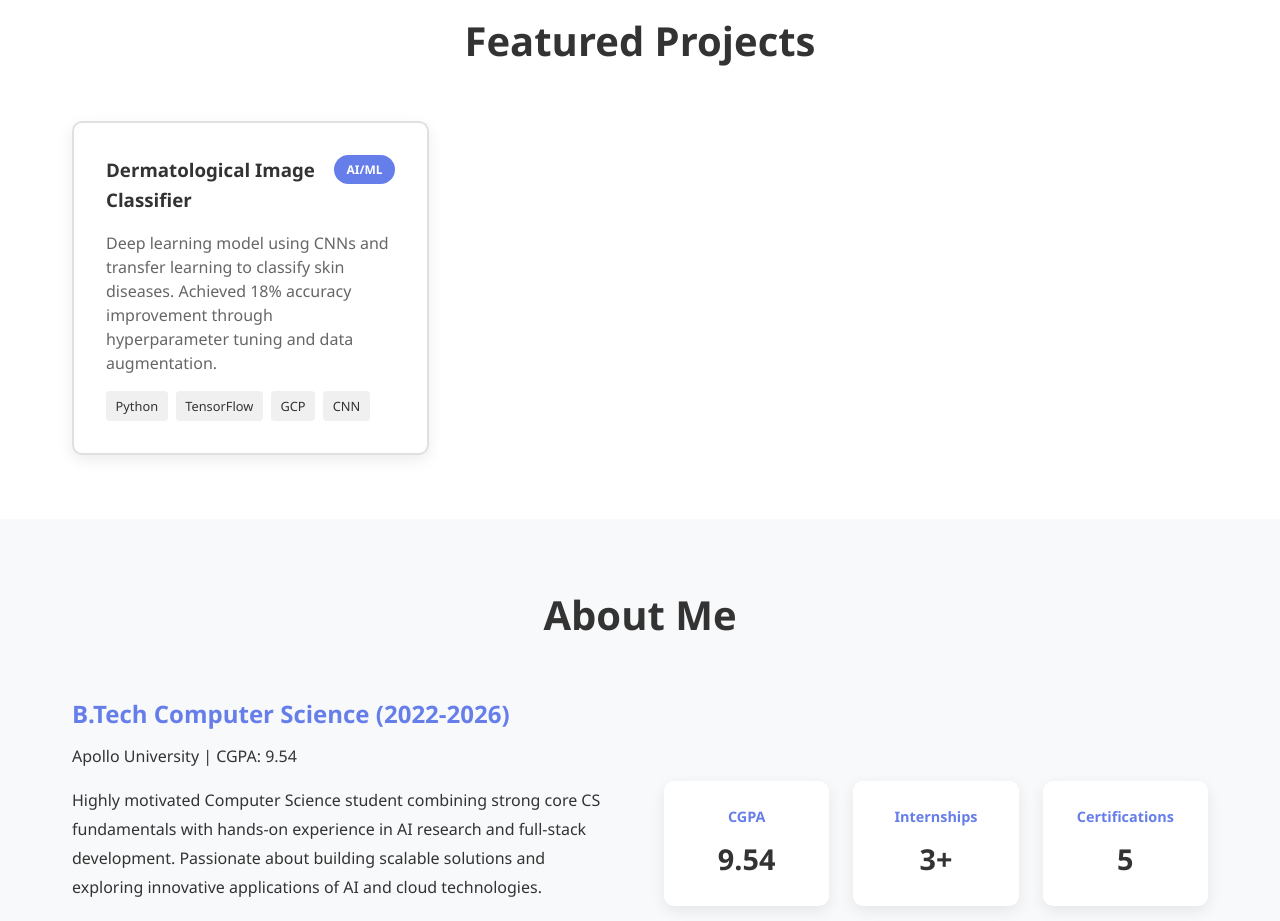
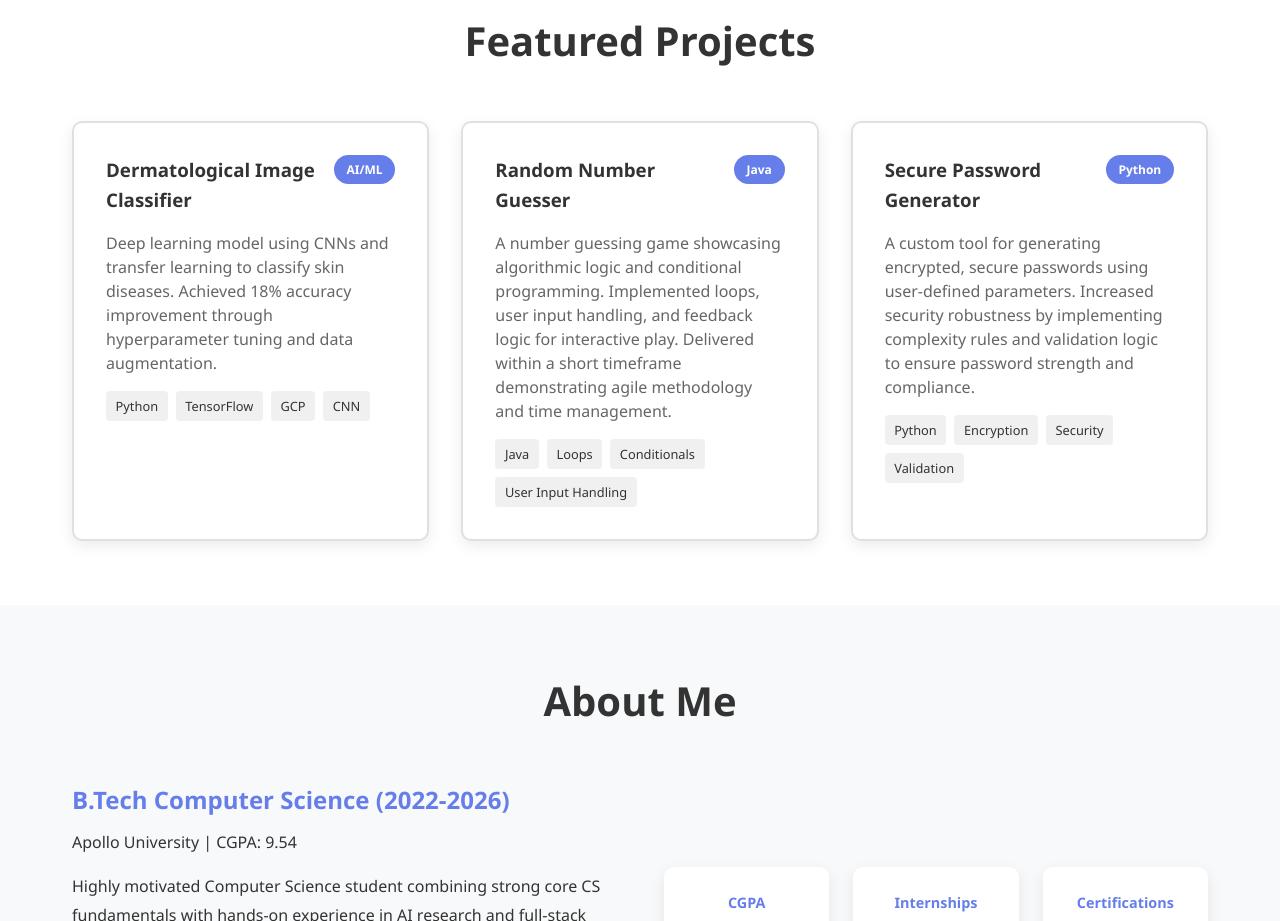
Before and after one commit to jayavardhan143103/portfolio-dashboard, a plain HTML site: page index.html in a window 1280 px wide. Shown: the part 1240-2161 px from the top of the page. Drawn offline with Linux system fonts and the light colour scheme.

Commit message:
Add Random Number Guesser and Secure Password Generator projects

```diff
--- a/index.html
+++ b/index.html
@@ -98,6 +98,34 @@
                     </div>
                 </div>
 
+			<div class="project-card">
+				<div class="project-header">
+					<h3>Random Number Guesser</h3>
+					<span class="project-tag">Java</span>
+				</div>
+				<p class="project-description">A number guessing game showcasing algorithmic logic and conditional programming. Implemented loops, user input handling, and feedback logic for interactive play. Delivered within a short timeframe demonstrating agile methodology and time management.</p>
+				<div class="project-tech">
+					<span>Java</span>
+					<span>Loops</span>
+					<span>Conditionals</span>
+					<span>User Input Handling</span>
+				</div>
+			</div>
+
+			<div class="project-card">
+				<div class="project-header">
+					<h3>Secure Password Generator</h3>
+					<span class="project-tag">Python</span>
+				</div>
+				<p class="project-description">A custom tool for generating encrypted, secure passwords using user-defined parameters. Increased security robustness by implementing complexity rules and validation logic to ensure password strength and compliance.</p>
+				<div class="project-tech">
+					<span>Python</span>
+					<span>Encryption</span>
+					<span>Security</span>
+					<span>Validation</span>
+				</div>
+			</div>
+
                 </div>
 
                 </div>
```
